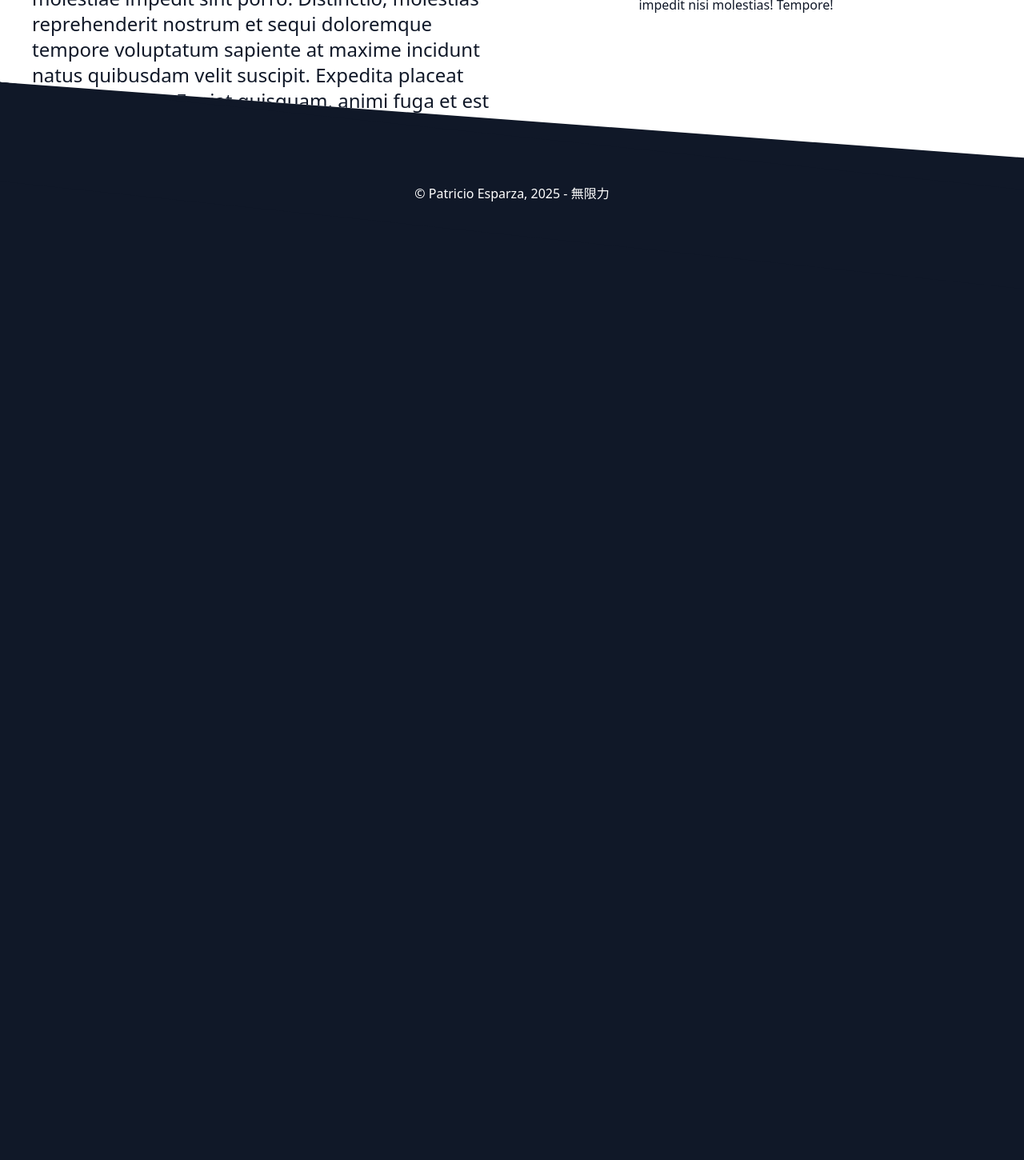
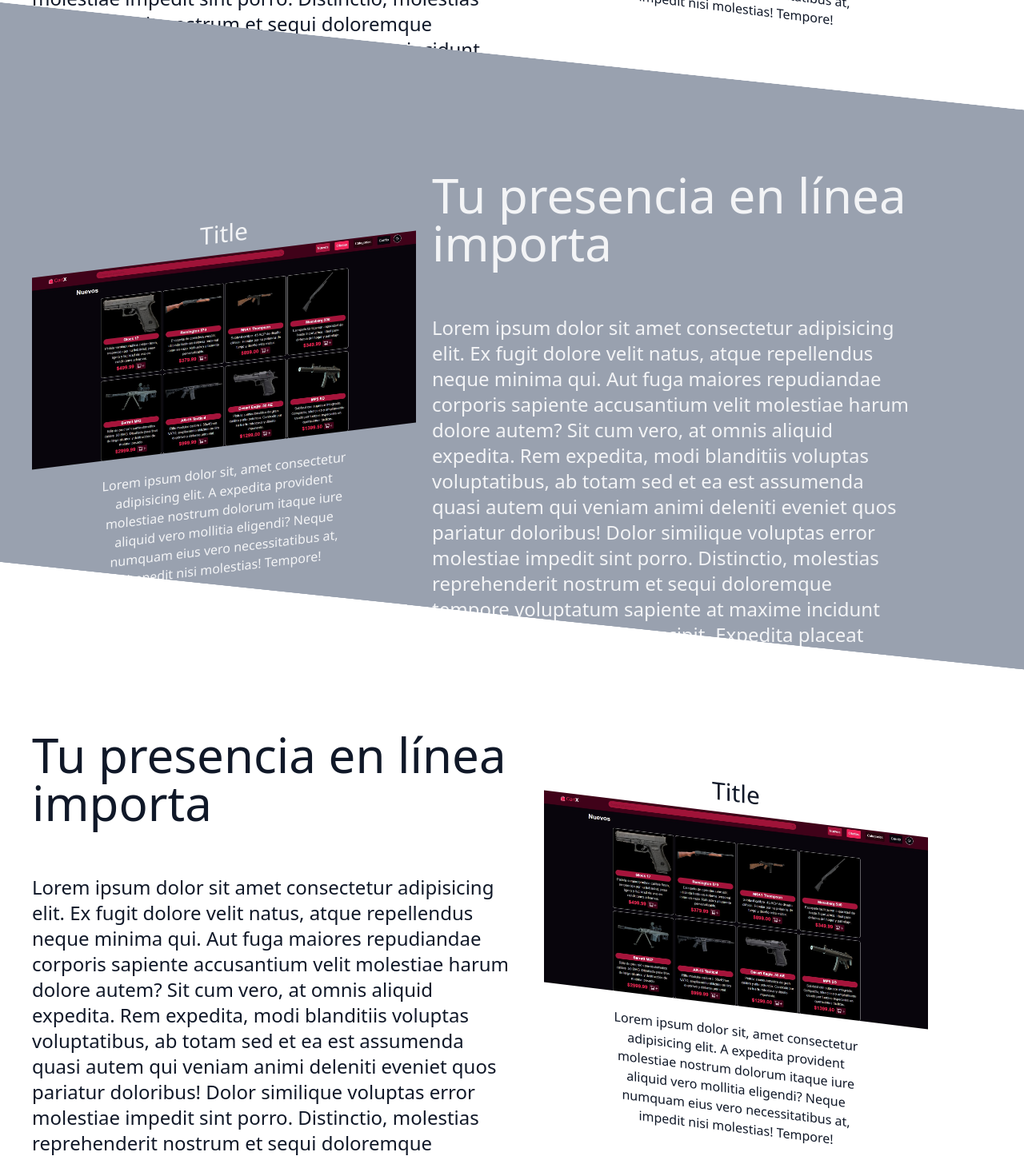
Before and after one commit to brutalkingran/portfolio-esparza, a React (Vite) app: page / in a window 1280 px wide. Shown: the part 1330-2781 px from the top of the page at 80% size. Before the commit the page ends 1735 px from the top, so only its background shows below. Built offline with nearby package versions, Linux system fonts and the light colour scheme.

Commit message:
secciones sin separar

```diff
--- a/src/components/Projects.jsx
+++ b/src/components/Projects.jsx
@@ -1,7 +1,6 @@
-import ProjectCard from "./ProjectCard";
-
 const Projects = () => {
   return (
+  <>
     <section id="projects" className="py-16 bg-white dark:bg-gray-900 text-gray-900 relative h-screen clip-diagonal skew-y-6 -mt-25 font-light">
       <div className="-skew-y-6 pt-20 px-10 flex flex-row justify-between">
         <div className="w-1/2">
@@ -18,14 +17,71 @@ const Projects = () => {
         </div>
 
         <figure className="flex flex-col items-center w-2/5 mt-15 mr-20">
+          <h3 className="skew-y-7 text-3xl mb-2">Title</h3>
+
           <img src="cartx.jpg" alt="" className="skew-y-7 w-full"/>
 
-          <figcaption className="text-center mt-15 font-medium w-2/3">
+          <figcaption className="skew-y-7 text-center mt-5 font-medium w-2/3">
             Lorem ipsum dolor sit, amet consectetur adipisicing elit. A expedita provident molestiae nostrum dolorum itaque iure aliquid vero mollitia eligendi? Neque numquam eius vero necessitatibus at, impedit nisi molestias! Tempore!
           </figcaption>
         </figure>
       </div>
     </section>
+
+    <section id="projects" className="py-16 bg-gray-400 dark:bg-gray-900 text-gray-100 relative h-screen clip-diagonal skew-y-6 -mt-25 font-light">
+      <div className="-skew-y-6 pt-20 px-10 flex flex-row-reverse justify-between">
+        <div className="w-1/2 mr-25">
+          <h2 className="text-6xl">
+            Tu presencia en línea importa
+          </h2>
+
+          <p className="mt-15 font-sans text-2xl">
+            Lorem ipsum dolor sit amet consectetur adipisicing elit. Ex fugit dolore velit natus, atque repellendus neque minima qui. Aut fuga maiores repudiandae corporis sapiente accusantium velit molestiae harum dolore autem?
+            Sit cum vero, at omnis aliquid expedita. Rem expedita, modi blanditiis voluptas voluptatibus, ab totam sed et ea est assumenda quasi autem qui veniam animi deleniti eveniet quos pariatur doloribus!
+            Dolor similique voluptas error molestiae impedit sint porro. Distinctio, molestias reprehenderit nostrum et sequi doloremque tempore voluptatum sapiente at maxime incidunt natus quibusdam velit suscipit. Expedita placeat magnam in hic.
+            Fugiat quisquam, animi fuga et est velit nulla aspernatur blanditiis eius, quam fugit maxime incidunt temporibus magni obcaecati molestias aut earum. Eos nihil iusto explicabo facilis iste fugit maxime amet!
+          </p>
+        </div>
+
+        <figure className="flex flex-col items-center w-2/5 mt-15 -skew-y-7">
+          <h3 className="text-3xl mb-2">Title</h3>
+
+          <img src="cartx.jpg" alt="" className="w-full"/>
+
+          <figcaption className="text-center mt-5 font-medium w-2/3">
+            Lorem ipsum dolor sit, amet consectetur adipisicing elit. A expedita provident molestiae nostrum dolorum itaque iure aliquid vero mollitia eligendi? Neque numquam eius vero necessitatibus at, impedit nisi molestias! Tempore!
+          </figcaption>
+        </figure>
+      </div>
+    </section>
+
+    <section id="projects" className="py-16 bg-white dark:bg-gray-900 text-gray-900 relative h-screen clip-diagonal skew-y-6 -mt-25 font-light">
+      <div className="-skew-y-6 pt-20 px-10 flex flex-row justify-between">
+        <div className="w-1/2">
+          <h2 className="text-6xl">
+            Tu presencia en línea importa
+          </h2>
+
+          <p className="mt-15 font-sans text-2xl">
+            Lorem ipsum dolor sit amet consectetur adipisicing elit. Ex fugit dolore velit natus, atque repellendus neque minima qui. Aut fuga maiores repudiandae corporis sapiente accusantium velit molestiae harum dolore autem?
+            Sit cum vero, at omnis aliquid expedita. Rem expedita, modi blanditiis voluptas voluptatibus, ab totam sed et ea est assumenda quasi autem qui veniam animi deleniti eveniet quos pariatur doloribus!
+            Dolor similique voluptas error molestiae impedit sint porro. Distinctio, molestias reprehenderit nostrum et sequi doloremque tempore voluptatum sapiente at maxime incidunt natus quibusdam velit suscipit. Expedita placeat magnam in hic.
+            Fugiat quisquam, animi fuga et est velit nulla aspernatur blanditiis eius, quam fugit maxime incidunt temporibus magni obcaecati molestias aut earum. Eos nihil iusto explicabo facilis iste fugit maxime amet!
+          </p>
+        </div>
+
+        <figure className="flex flex-col items-center w-2/5 mt-15 mr-20">
+          <h3 className="skew-y-7 text-3xl mb-2">Title</h3>
+
+          <img src="cartx.jpg" alt="" className="skew-y-7 w-full"/>
+
+          <figcaption className="skew-y-7 text-center mt-5 font-medium w-2/3">
+            Lorem ipsum dolor sit, amet consectetur adipisicing elit. A expedita provident molestiae nostrum dolorum itaque iure aliquid vero mollitia eligendi? Neque numquam eius vero necessitatibus at, impedit nisi molestias! Tempore!
+          </figcaption>
+        </figure>
+      </div>
+    </section>
+  </>
   );
 }
 
```
